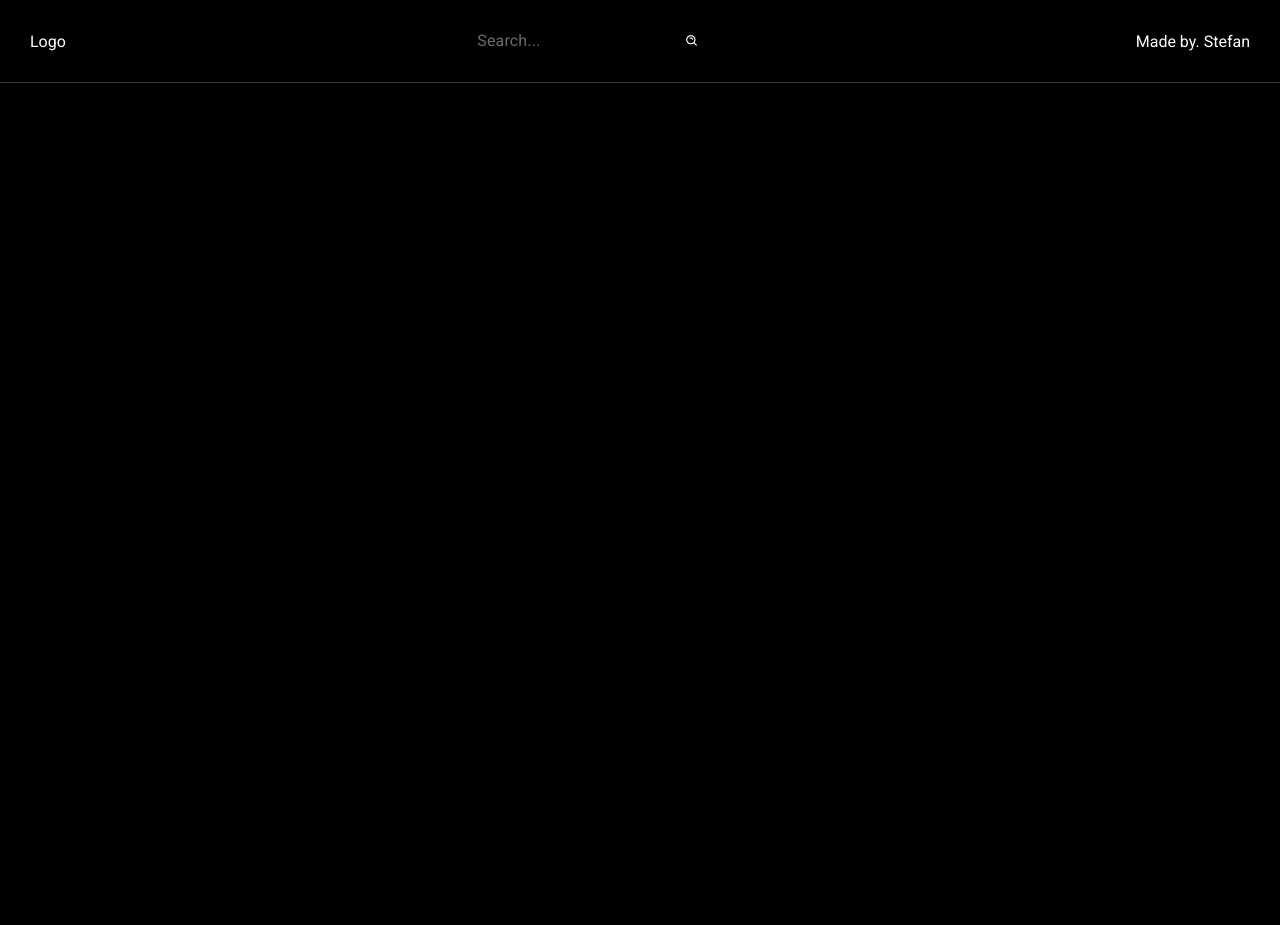
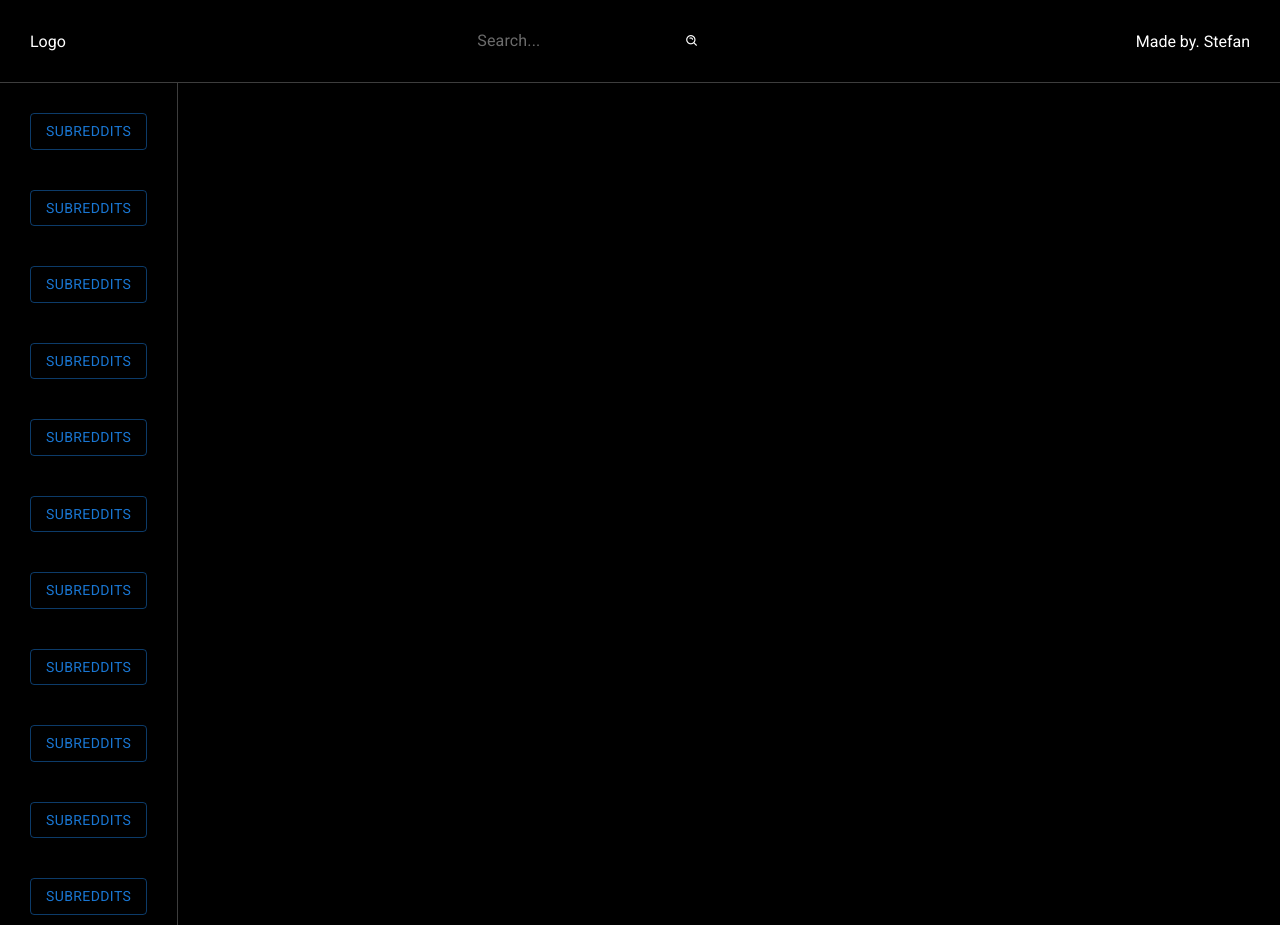
Before and after one commit to 04stefke/reddit-clone-v2, a React (Vite) app in the folder reddit/: page / in a window 1280 px wide. Before the commit the page ends 800 px from the top, so only its background shows below. Built offline with nearby package versions, Linux system fonts and the light colour scheme.

Commit message:
styled the subreddit components as wanted now starting the main page

```diff
--- a/reddit/src/App.jsx
+++ b/reddit/src/App.jsx
@@ -2,12 +2,14 @@ import { useState } from 'react'
 import './App.css'
 import Header from './components/Header/Header'
 import { Box } from '@mui/material'
+import Subreddits from './components/Subreddits/Subreddits'
 
 function App() {
 
   return (
     <Box sx={{bgcolor: '#000000'}}>
       <Header/>
+      <Subreddits/>
     </Box>
   )
 }
--- a/reddit/src/components/Header/Header.jsx
+++ b/reddit/src/components/Header/Header.jsx
@@ -11,7 +11,7 @@ const Header = () => {
     padding:' 25px 30px',
     bgcolor:'#000000',
     color:'#ffffff',
-    borderBottom:'0.5px solid #3d3d3d'}}>
+    borderBottom:'1px solid #3d3d3d'}}>
         <Box>Logo</Box>
         <Stack direction='row' alignItems={'center'}>
             <Input placeholder='Search...' className="search-bar" style={{color: '#ffffff'}} />
--- /dev/null
+++ b/reddit/src/components/Subreddits/Subreddits.jsx
@@ -0,0 +1,29 @@
+import { Box, Button, Stack } from '@mui/material'
+import React from 'react'
+
+const Subreddits = () => {
+    const subreddit = (
+        <Box sx={{padding: '30px', paddingBottom: '10px', flexDirection: {sm: 'column', md: 'row'}}}>
+            <Button variant="outlined" >Subreddits</Button>
+        </Box>
+    )
+
+    return (
+        <Stack sx={{borderRight: '1px solid #3d3d3d', width: 'fit-content'}}>
+            {subreddit}
+            {subreddit}
+            {subreddit}
+            {subreddit}
+            {subreddit}
+            {subreddit}
+            {subreddit}
+            {subreddit}
+            {subreddit}
+            {subreddit}
+            {subreddit}
+
+        </Stack>
+    )
+}
+
+export default Subreddits
```
Also changed, not shown: reddit/src/components/Header/Header.css (deleted).
